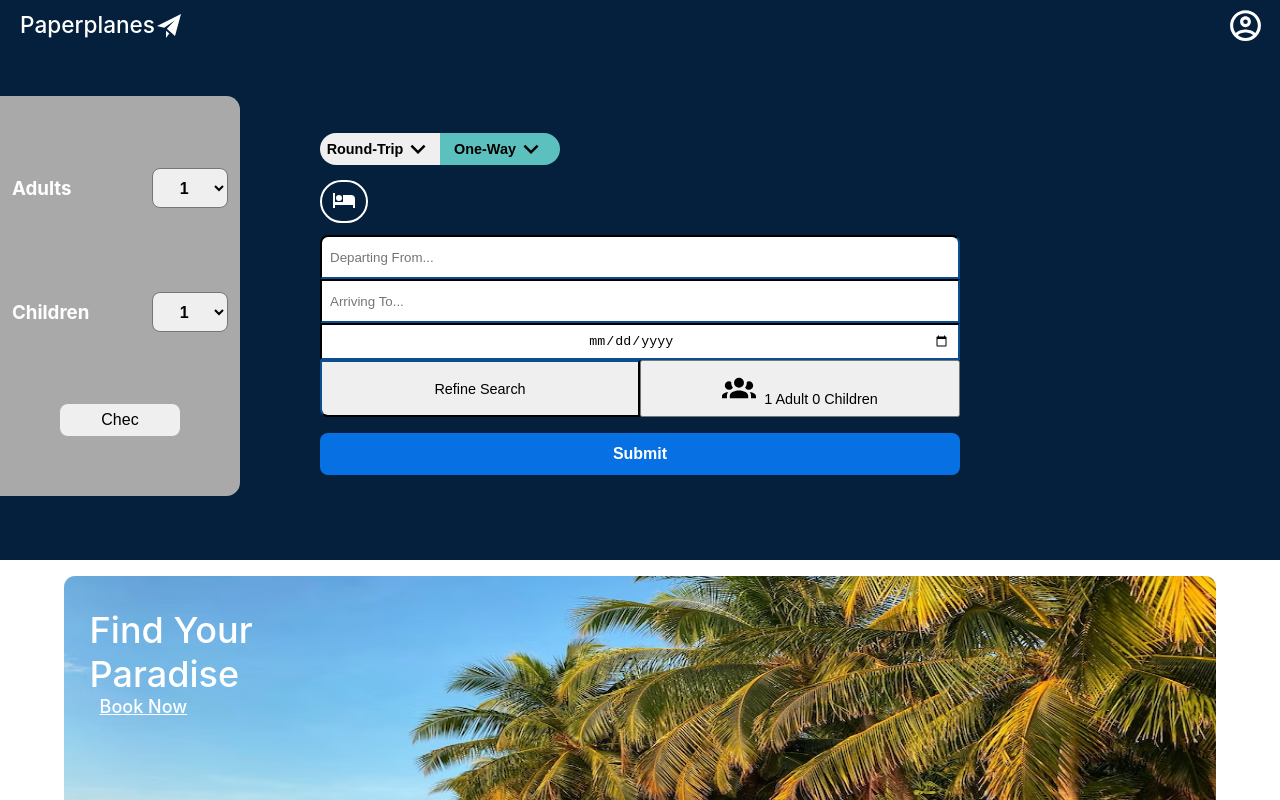
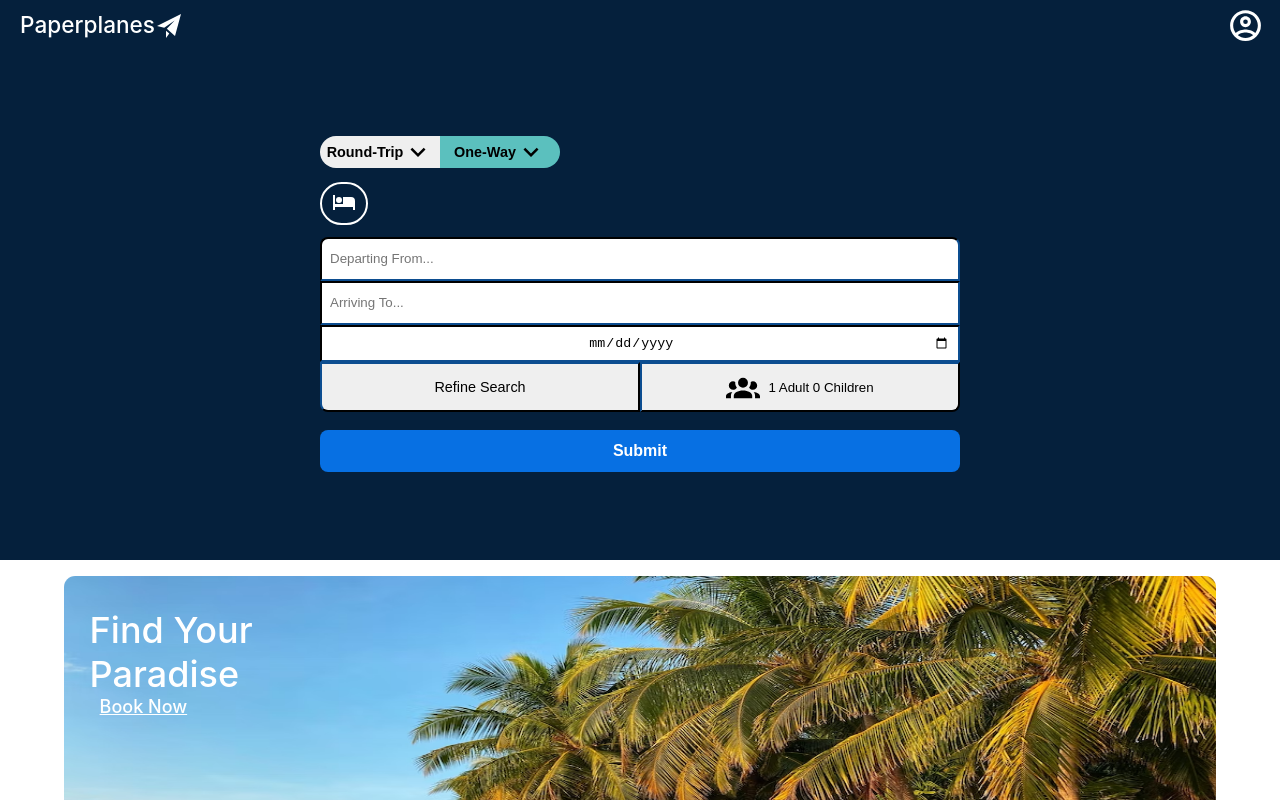
Before and after one commit to jcintron82/PaperPlanes-Travel-Platform, a React (Create React App) app in the folder client/: page / in a window 1280 px wide. Shown: the top 800 px of the page. Built offline with nearby package versions, Linux system fonts and the light colour scheme.

Commit message:
Completed the UI and functionality

```diff
--- a/client/src/components/utility/flightquerymodel.js
+++ b/client/src/components/utility/flightquerymodel.js
@@ -7,7 +7,7 @@ import { useNavigate } from "react-router-dom";
 import { Header } from "./header";
 import { TravelersPopup } from './numoftravalersmodal'
 import { RecommendedTab } from './recommendedtraveltabs'
-import { travelerCounts } from "./numoftravalersmodal";
+import { travelerCounts} from "./numoftravalersmodal";
 export { FlightSearchModal, queryResponseObj };
 const queryResponseObj = [];
 const autocompleteAPIValuesHold = {};
@@ -17,8 +17,10 @@ function FlightSearchModal() {
   const [arrivalLocation, setArrivalLocation] = useState("");
   const [hotelOrFlight, sethotelOrFlight] = useState(true);
   const [roundTripSelected, setRoundTrip] = useState(false);
-
+  const [travelersPopup, setTravelersPopupdults] = useState(false);
   const [queryRecieved, setQueryStatus] = useState();
+  const [adultCount, setAdultCount] = useState(1);
+  const [childCount, setChildCount] = useState(0);
 
   const [autocompleteOne, setautocompleteOne] = useState("");
   const [autocompleteTwo, setautocompleteTwo] = useState("");
@@ -27,21 +29,20 @@ function FlightSearchModal() {
   const [autocompleteOneArrival, setautocompleteOneArrival] = useState("");
   const [autocompleteTwoArrival, setautocompleteTwoArrival] = useState("");
   const [autocompleteThreeArrival, setautocompleteThreeArrival] = useState("");
-
   const navigate = useNavigate();
-
   const body = {
     departure: departureLocation,
     departureDate: "",
     arrival: arrivalLocation,
-    numOfTravelers: 1,
     returnDate: "",
     maxPrice: 5000,
     flightClass: "ECONOMY",
-    adults:travelerCounts.adults,
-    children:travelerCounts.children
+    adults:1,
+    children:0,
   };
   const flightQuery = async (e) => {
+    body.adults = travelerCounts.adults;
+    body.children = travelerCounts.children;
     e.preventDefault();
     body.departure = body.departure.slice(-3);
     body.arrival = body.arrival.slice(-3);
@@ -125,14 +126,7 @@ function FlightSearchModal() {
       setautocompleteThreeArrival(
         data.data[2].address.cityName + ", " + data.data[2].iataCode
       );
-
-      // data.data[1].address.stateCode
-      // setautocompleteTwoValue(data.data[1].iataCode);
-      // setautocompleteThreeValue(data.data[2].iataCode);
-
-      console.log(data.address.cityName);
     } catch (err) {
-      // console.log(err);
     }
   };
   const hotelFlightSwitch = () => {
@@ -160,6 +154,7 @@ function FlightSearchModal() {
   };
   return (
     <div>
+
        <Header />{" "}
       <div className="mainsearchwrap">
         <form className="flightsearchform">
@@ -301,7 +296,9 @@ function FlightSearchModal() {
             )}
             <div className="refinesearchwrap">
               <button className="refinesearchbtn">Refine Search</button>
-              <button className="refinesearchbtn">
+              <button className="travelersbtn"
+              onClick={(e) => {setTravelersPopupdults(!travelersPopup)}}
+              type='button'>
                 <svg
                   className="personsvg"
                   xmlns="http://www.w3.org/2000/svg"
@@ -310,9 +307,10 @@ function FlightSearchModal() {
                   <title>account-group</title>
                   <path d="M12,5.5A3.5,3.5 0 0,1 15.5,9A3.5,3.5 0 0,1 12,12.5A3.5,3.5 0 0,1 8.5,9A3.5,3.5 0 0,1 12,5.5M5,8C5.56,8 6.08,8.15 6.53,8.42C6.38,9.85 6.8,11.27 7.66,12.38C7.16,13.34 6.16,14 5,14A3,3 0 0,1 2,11A3,3 0 0,1 5,8M19,8A3,3 0 0,1 22,11A3,3 0 0,1 19,14C17.84,14 16.84,13.34 16.34,12.38C17.2,11.27 17.62,9.85 17.47,8.42C17.92,8.15 18.44,8 19,8M5.5,18.25C5.5,16.18 8.41,14.5 12,14.5C15.59,14.5 18.5,16.18 18.5,18.25V20H5.5V18.25M0,20V18.5C0,17.11 1.89,15.94 4.45,15.6C3.86,16.28 3.5,17.22 3.5,18.25V20H0M24,20H20.5V18.25C20.5,17.22 20.14,16.28 19.55,15.6C22.11,15.94 24,17.11 24,18.5V20Z" />
                 </svg>
-                1 Adult 0 Children
+                {adultCount} Adult {childCount} Children
               </button>
-              <TravelersPopup />
+             {travelersPopup ? <TravelersPopup numAdults={(e) => {setAdultCount(travelerCounts.adults)}}
+             numChildren={(e) => {setChildCount(travelerCounts.children)}} close={(e) => {setTravelersPopupdults(!travelersPopup)}} /> : null }
             </div>
           </section>
 
--- a/client/src/components/utility/numoftravalersmodal.js
+++ b/client/src/components/utility/numoftravalersmodal.js
@@ -1,44 +1,49 @@
 import "../../css/utility/travelersmodal.css";
 import registerpagepic from '../../images/register/registerpagepic.avif'
 import { useState } from "react";
+
 
 export { TravelersPopup, travelerCounts}
 
 const travelerCounts = {
     adults:1,
     children:0,
-}
-
- function TravelersPopup() {
+};
+ function TravelersPopup({ close, numAdults, numChildren }) {
     const [adultTravelers, setAdultTravelers] = useState();
     const [childrenTravelers, setchildrenTravelers] = useState();
 
-    const updateTravelers = (e) => {
-        travelerCounts.adults = e.target.value;
-        console.log(e.target.value)
+    const recordAdults = (e) => {
+        travelerCounts.adults = parseInt(e.target.value);
+        setAdultTravelers(e.target.value)
+    };
+    const recordChildren = (e) => {
+        travelerCounts.children = parseInt(e.target.value);
     };
 
   return (
-    <section className="travelersnumpopup">
+    <section type='button' className="travelersnumpopup">
             <label className="travelerlabelwraps">
-                <h1>Adults</h1>
-            <select onChange={(e) => {updateTravelers(e)}} className="travelersselectinput">
-                <option>1</option>
-                <option>2</option>
-                <option>3</option>
-                <option>4</option>
-                <option>5</option>
+                <h1 className="travelertypeh1">Adults</h1>
+            <select onChange={(e) => {recordAdults(e)}} className="travelersselectinput">
+                {/* <option value="" disabled selected>{adultTravelers}</option> */}
+                <option value={1}>1</option>
+                <option value={2}>2</option>
+                <option value={3}>3</option>
+                <option value={4}>4</option>
+                <option value={5}>5</option>
             </select></label>
         <label className="travelerlabelwraps">
-            <h1>Children</h1>
-        <select className="travelersselectinput">
-                <option>1</option>
-                <option>2</option>
-                <option>3</option>
-                <option>4</option>
+            <h1 className="travelertypeh1" >Children</h1>
+        <select onChange={(e) => {recordChildren(e)}} className="travelersselectinput">
+                <option value={0}>0</option>
+                <option value={1}>1</option>
+                <option value={2}>2</option>
+                <option value={3}>3</option>
+                <option value={4}>4</option>
             </select>
             </label>
-            <button type="button" className="travelersconfirmbtn">Chec</button>
+            <button onClick={(e) => {close(); numAdults(); numChildren();}} type="button" className="travelersconfirmbtn">Confirm</button>
 
     </section>
   )
--- a/client/src/css/utility/header.css
+++ b/client/src/css/utility/header.css
@@ -113,7 +113,7 @@ a{
 }
 .exitsvg{
     width: 30px;
-    stroke-width: 4px;
+    stroke: 4px;
     stroke: #DB162F;
 }
 .hide{
--- a/client/src/css/utility/home.css
+++ b/client/src/css/utility/home.css
@@ -92,6 +92,7 @@ input[type=number]{
 }
 .refinesearchwrap{
     display: flex;
+    height: 3.1rem;
 }
 
 .passangerselectwrap{
@@ -234,29 +235,34 @@ img{
 }
 .refinesearchbtn{
     align-self: flex-end;
+    display: flex;
     width: 50%;
     max-width: 20rem;
     font-size: .9em;
-    padding: .5rem;
+    padding: 0.5rem;
+    text-align: center;
+    justify-content: center;
+    align-items: center;
 }
 
 .dateselectionwrap > * {
     border-color: #05203C;
 }
-.refinesearchbtn:first-child{
+.refinesearchbtn{
     border-radius: 0;
     border-bottom-left-radius: .5rem;
     border-color: #05203C;
     height: 100%;
-
+    width: 50%;
 }
-.refinesearchbtn:last-child{
+.travelersbtn{
     display: flex;
     justify-content: center;
     align-items: center;
     border-radius: 0;
     border-bottom-right-radius: .5rem;
     border-color: #05203C;
+    width: 50%;
 }
 .personsvgandinputwrap{
     display: flex;
--- a/client/src/css/utility/recommendedtabs.css
+++ b/client/src/css/utility/recommendedtabs.css
@@ -5,6 +5,9 @@
     height: 5rem;
     width: 90vw;
     max-width: 20rem;
+}
+button:active{
+    border-style: none;
 }
 html, body {
     padding:0;
--- a/client/src/css/utility/travelersmodal.css
+++ b/client/src/css/utility/travelersmodal.css
@@ -19,14 +19,25 @@
 .travelersselectinput{
     height: 2.5rem;
     width: 35%;
-    border-radius: 0.5rem;
     text-align: center;
     font-size: 1em;
     font-weight: 600;
+    max-width: 5rem;
+    padding-left: 1rem;
+    border-radius: 0.5rem;
+    background-color: #F0F0F0;
+    color: #05203C;
+    text-align-last:left;
+    padding-left: 29px;
+    direction: ltr;
+}
+.travelersselectinput > option {
+    font-weight: 600;
+
 }
 .travelerlabelwraps{
     display: flex;
-    width: 90%;
+    width: 84%;
     justify-content: space-between;
     height: 4rem;
     align-items: center;
@@ -37,8 +48,15 @@
     border-radius: 0.5rem;
     border: none;
     font-size: 1em;
-    font-weight: 500;
+    font-weight: 600;
+    background-color: #0770e3;
+    color: white;
+    letter-spacing: .015rem;
 }
+.travelertypeh1{
+    color: #05203C;
+}
+
 @media(min-width:1024px){
     .travelersnumpopup{
         position: absolute;
```
Also changed, not shown: 1 other file (tests, documents, lock files or other folders).
